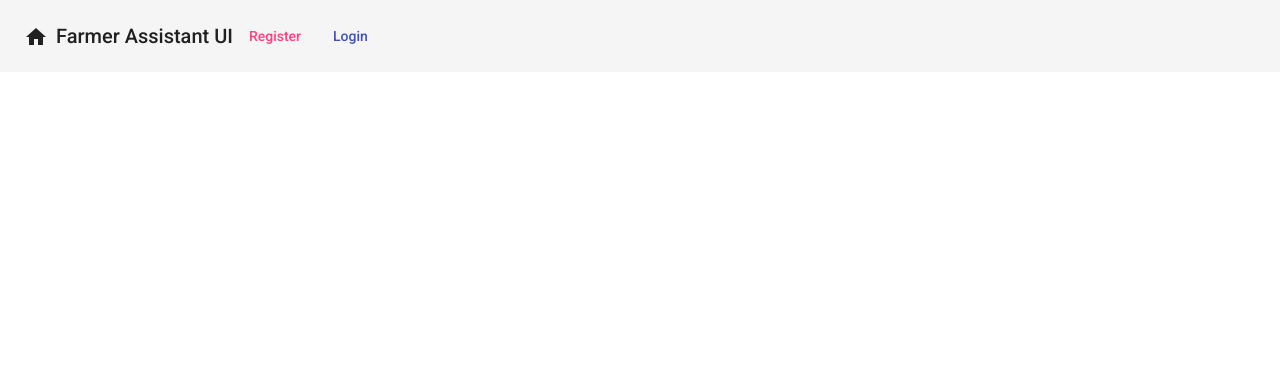
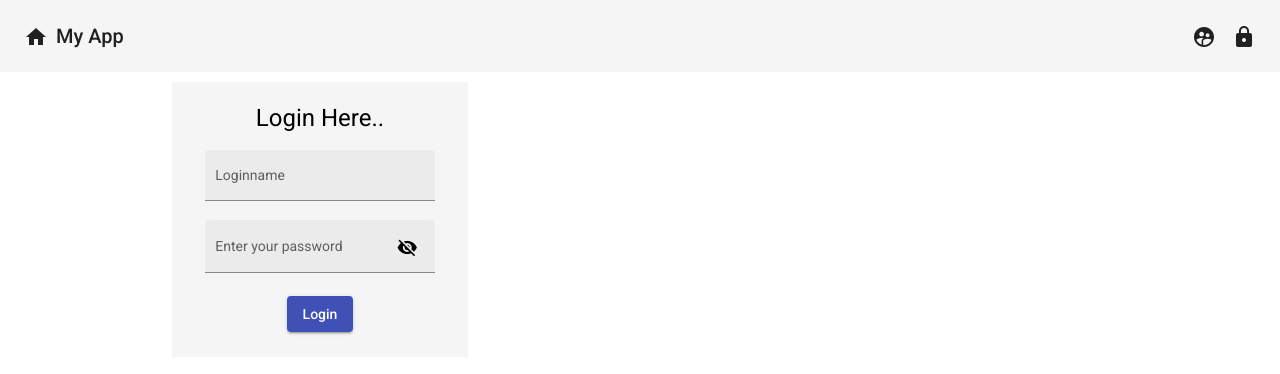
Before and after one commit to keshavgituser/farmappgui, an Angular app: page /login in a window 1280 px wide. Before the commit this address led to /. Shown: the top 374 px of the page. Built offline with nearby package versions, Linux system fonts and the light colour scheme.

Commit message:
login form reg link added

```diff
--- a/src/app/adservice_components/navbar/navbar.component.css
+++ b/src/app/adservice_components/navbar/navbar.component.css
@@ -4,3 +4,6 @@
 .navbar{
     height: 9%;
 }
+.example-spacer {
+    flex: 1 1 auto;
+  }
--- a/src/app/adservice_components/navbar/navbar.component.html
+++ b/src/app/adservice_components/navbar/navbar.component.html
@@ -1,9 +1,25 @@
-<mat-toolbar class="navbar">
+<!-- <mat-toolbar class="navbar">
     <button routerLink='' mat-icon-button class="example-icon" aria-label="Example icon-button with menu icon">
      <mat-icon>home</mat-icon>
    </button>
    <span>Farmer Assistant UI</span>
    <span class="example-spacer"></span>
-   <button class="navbar-btn" mat-button  color="accent" appearance="outline">Register</button>
-  <button class="navbar-btn" mat-button  color="primary">Login</button>
- </mat-toolbar>
+   <a class="navbar-btn" routerLink="register" mat-button  color="white" appearance="outline">Register</a>
+  <button class="navbar-btn" routerLink="login" mat-button  color="secondary">Login</button>
+ </mat-toolbar> -->
+
+ <mat-toolbar class="navbar">
+  <button routerLink='' mat-icon-button class="example-icon" aria-label="Example icon-button with menu icon">
+    <!-- <mat-icon>menu</mat-icon> -->
+    <mat-icon>home</mat-icon>
+  </button>
+  <span>My App</span>
+  <span class="example-spacer"></span>
+  <a class="navbar-btn" routerLink="register" mat-icon-button class="example-icon favorite-icon" aria-label="Example icon-button with heart icon" value="Register">
+    <!-- <mat-icon>perm_identity</mat-icon> -->
+    <mat-icon>supervised_user_circle</mat-icon>
+  </a>
+  <a class="navbar-btn" routerLink="login" mat-icon-button class="example-icon" aria-label="Example icon-button with share icon">
+    <mat-icon>lock</mat-icon>
+  </a>
+</mat-toolbar>
--- /dev/null
+++ b/src/app/user_components/loginform/loginform.component.css
@@ -0,0 +1,24 @@
+.card{
+    text-align: center;
+    width:40%;
+    margin: auto;
+    background-color: whitesmoke;
+    padding: 20px;
+    border-top-left-radius: 1%;
+}
+.container{
+    text-align: center;
+    margin-top: 10px;
+    height: 80%;
+    width: 50%;
+}
+.loginbtn{
+    text-align: center;
+    margin:5px;
+    margin-top: 5px;
+
+}
+.field{
+    width:90%;
+    height:5%;
+}
--- /dev/null
+++ b/src/app/user_components/loginform/loginform.component.html
@@ -0,0 +1,32 @@
+<div class="container">
+    <div class="card">
+        <!-- (ngSubmit)="doSubmitForm()" -->
+        <h1 color="accent">Login Here..</h1>
+        <form action="#">
+
+
+            <mat-form-field class="field" appearance="fill">
+              <mat-label>Loginname</mat-label>
+              <input matInput name="Loginname" placeholder="Ex. Harry">
+
+            </mat-form-field>
+            <mat-form-field class="field" appearance="fill">
+                <mat-label>Enter your password</mat-label>
+                <input matInput [type]="hide ? 'password' : 'text'">
+                <button mat-icon-button matSuffix (click)="hide = !hide" [attr.aria-label]="'Hide password'" [attr.aria-pressed]="hide">
+                  <mat-icon>{{hide ? 'visibility_off' : 'visibility'}}</mat-icon>
+                </button>
+              </mat-form-field>
+
+              <!-- Submit Reset btn -->
+              <div class="loginbtn">
+                <button class="formbtn" type="submit" mat-raised-button color="primary" >Login</button>
+              </div>
+
+              <!-- <button class="formbtn" type="reset" mat-raised-button color="warn" >Clear</button> -->
+              <!-- Submit Reset btn -->
+
+
+        </form>
+    </div>
+</div>
--- /dev/null
+++ b/src/app/user_components/loginform/loginform.component.ts
@@ -0,0 +1,16 @@
+import { Component, OnInit } from '@angular/core';
+
+@Component({
+  selector: 'app-loginform',
+  templateUrl: './loginform.component.html',
+  styleUrls: ['./loginform.component.css']
+})
+export class LoginformComponent implements OnInit {
+
+  constructor() { }
+
+  ngOnInit(): void {
+  }
+  hide = true;
+
+}
--- /dev/null
+++ b/src/app/user_components/registerform/registerform.component.css
@@ -0,0 +1,14 @@
+.card{
+    text-align: center;
+    width:30%;
+    margin: auto;
+    background-color: whitesmoke;
+    padding: 20px;
+    border-top-left-radius: 1%;
+}
+.container{
+    margin-top: 10px;
+}
+.field-tel{
+    width: 61%;
+}
--- /dev/null
+++ b/src/app/user_components/registerform/registerform.component.html
@@ -0,0 +1,52 @@
+<div class="container">
+    <div class="card">
+        <!-- (ngSubmit)="doSubmitForm()" -->
+        <h1>Register Here..</h1>
+        <form action="#">
+
+
+            <mat-form-field class="field" appearance="outline" color="accent">
+                <mat-label>Enter your password</mat-label>
+                <input matInput [type]="hide ? 'password' : 'text'">
+                <button mat-icon-button matSuffix (click)="hide = !hide" [attr.aria-label]="'Hide password'" [attr.aria-pressed]="hide">
+                  <mat-icon>{{hide ? 'visibility_off' : 'visibility'}}</mat-icon>
+                </button>
+              </mat-form-field>
+
+
+              <mat-form-field class="field-tel" appearance="fill">
+                <mat-label>Telephone</mat-label>
+                <span matPrefix>+91&nbsp;</span>
+                <input type="tel" matInput placeholder="555-555-1234">
+                <mat-icon matSuffix>mode_edit</mat-icon>
+              </mat-form-field>
+
+
+        </form>
+    </div>
+</div>
+
+
+<!--
+    To do add a tab
+    like
+    dealer|farmer       ->role
+    uname   uname
+    pwd     pwd
+    login   login
+    phone
+
+ -->
+
+
+
+<!--
+    /**
+	 * @param userId
+	 * @param userName
+	 * @param loginName
+	 * @param pwd
+	 * @param phone
+	 * @param role
+	 */
+ -->
--- /dev/null
+++ b/src/app/user_components/registerform/registerform.component.ts
@@ -0,0 +1,16 @@
+import { Component, OnInit } from '@angular/core';
+
+@Component({
+  selector: 'app-registerform',
+  templateUrl: './registerform.component.html',
+  styleUrls: ['./registerform.component.css']
+})
+export class RegisterformComponent implements OnInit {
+
+  constructor() { }
+
+  ngOnInit(): void {
+  }
+
+  hide = true;
+}
```
Also changed, not shown: src/app/app-routing.module.ts (+18 -0 lines), src/app/app.module.ts (+6 -1 lines), 2 other files (tests, documents, lock files or other folders).
